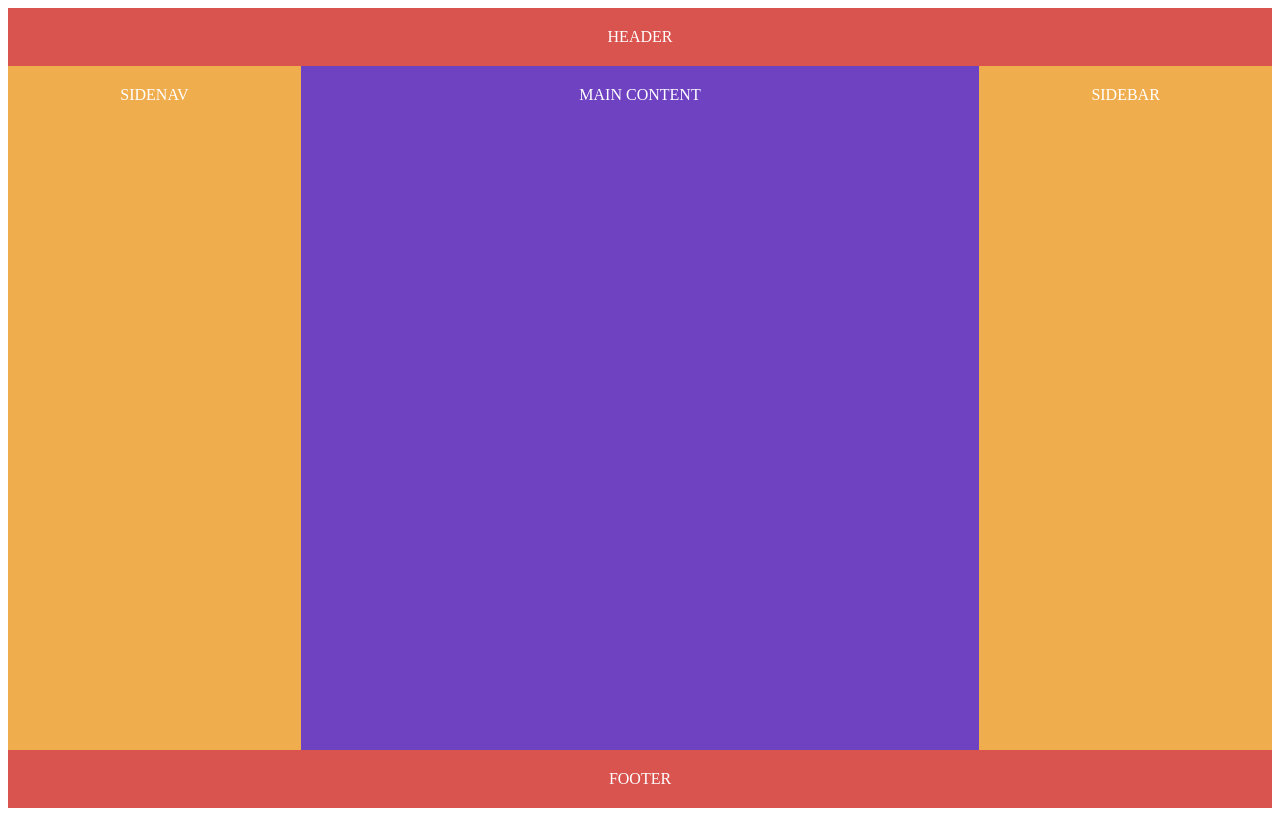
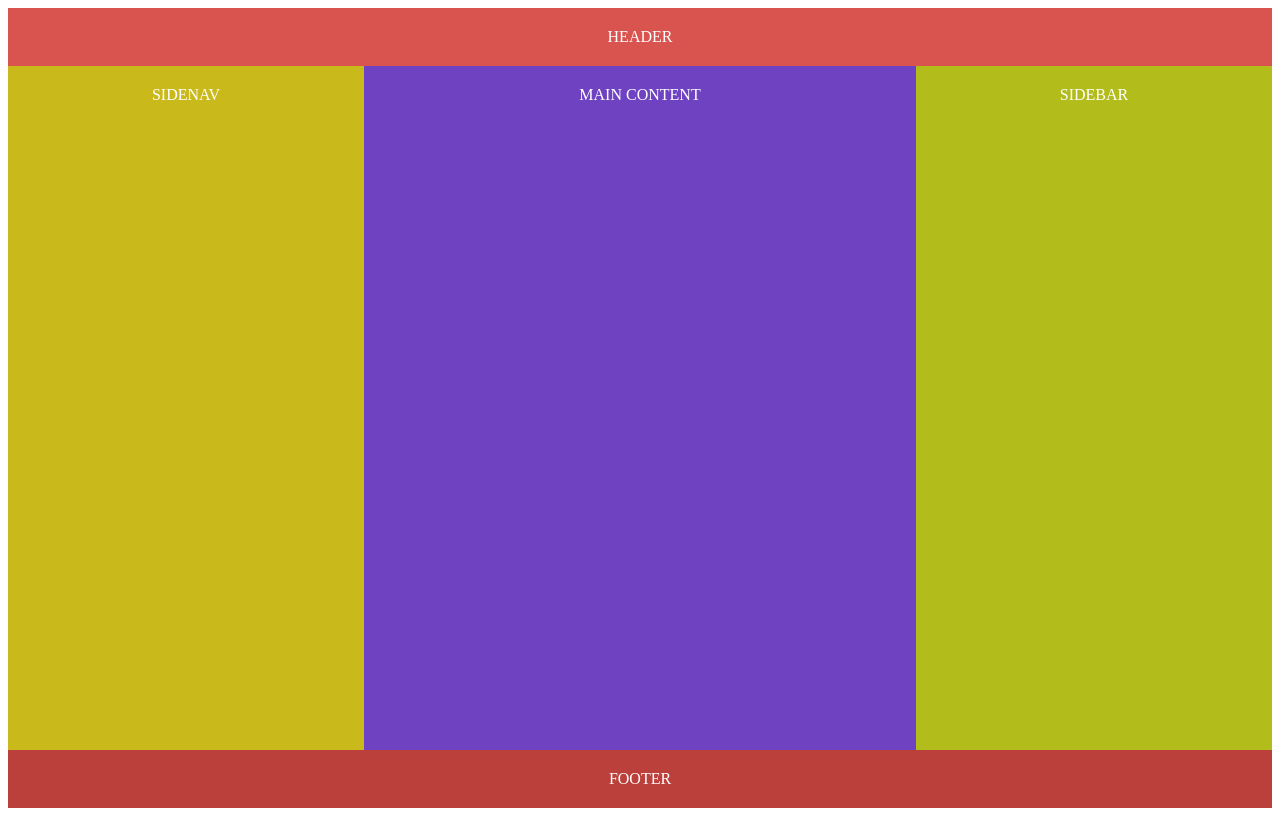
Before and after one commit to melanytorrez/ElementosFlexibles, a plain HTML site: page index.html in a window 1280 px wide. Drawn offline with Linux system fonts and the light colour scheme.

Commit message:
correcciones

```diff
--- a/estilos.css
+++ b/estilos.css
@@ -15,15 +15,23 @@
 
 .main-content {
     display: flex;
-    flex: 1 1 auto;
+    flex: auto 1 1 ;
 }
 
-.sidenav, .sidebar {
-    background-color: #f0ad4e;
+.sidenav {
+    background-color: #cab91b;
     color: white;
     text-align: center;
     padding: 20px;
-    flex: 20% 0 0 ;
+    flex: 25% 0 0 ;
+}
+
+.sidebar {
+    background-color: #b2bd1c;
+    color: white;
+    text-align: center;
+    padding: 20px;
+    flex: 25% 0 0 ;
 }
 
 .content {
@@ -35,7 +43,7 @@
 }
 
 .footer {
-    background-color: #d9534f;
+    background-color: #bb403b;
     color: white;
     text-align: center;
     padding: 20px;
```
